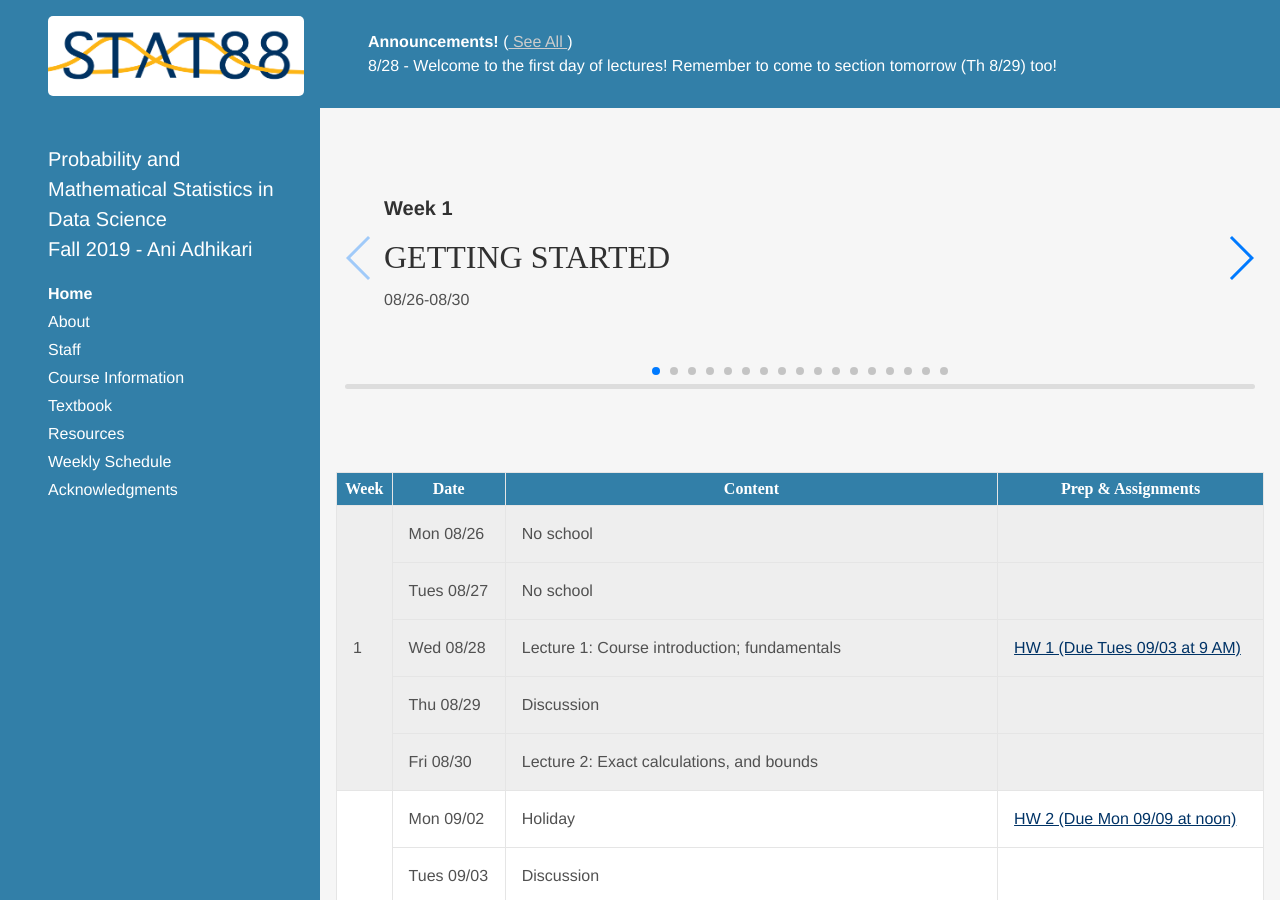
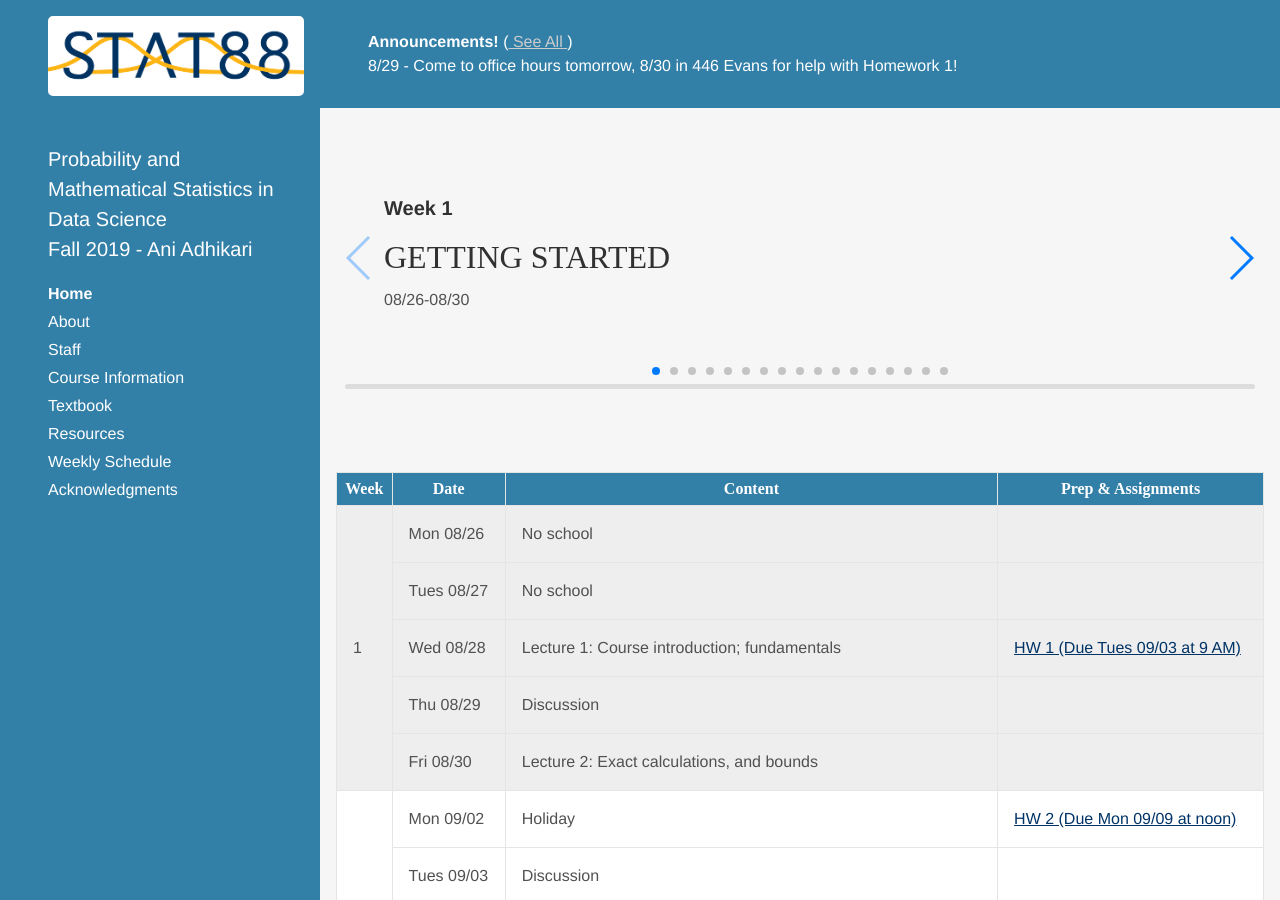
Before and after one commit to stat88/stat88.github.io, a Jekyll site: the page built from index.html, in a window 1280 px wide and 900 px high. Built offline with Jekyll 4.4.1, drawn with Linux system fonts in a browser that asks for light colours; some web fonts are replaced; the list of posts is cut into pages by our own code.

Commit message:
oh announcement

```diff
--- a/_data/announcements.yml
+++ b/_data/announcements.yml
@@ -1,4 +1,5 @@
-- 8/28 - Welcome to the first day of lectures! Remember to come to section tomorrow (Th 8/29) too!
+# - 8/28 - Welcome to the first day of lectures! Remember to come to section tomorrow (Th 8/29) too!
+- 8/29 - Come to office hours tomorrow, 8/30 in 446 Evans for help with Homework 1!
 # - 5/4 - Final exam study resources posted!  Please see Piazza for updated OH schedule.
 # - 4/30 - Homework 13 has been posted! Due Sun 5/5 at noon. No supplementary sections on Fri 5/3.
 # - 4/23 - Week 14 assignments have been posted!
```
